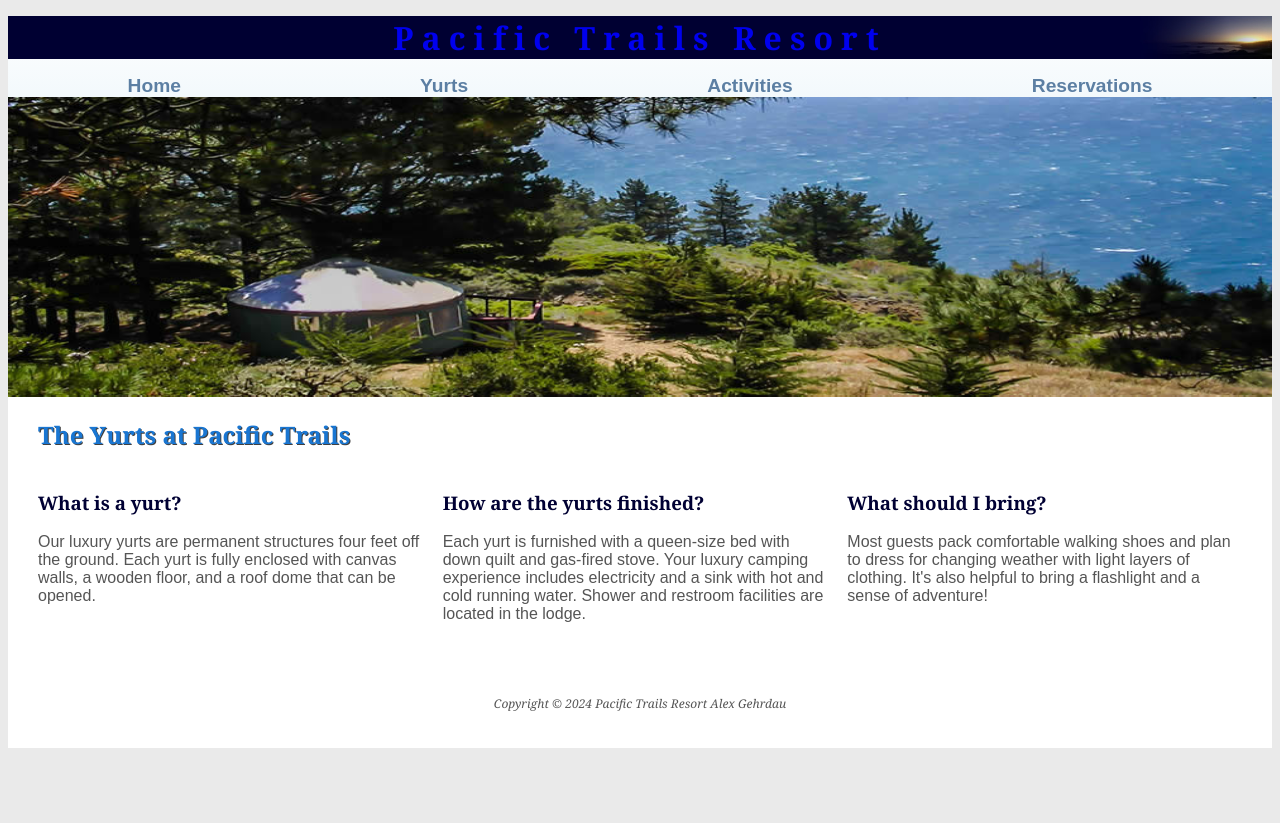
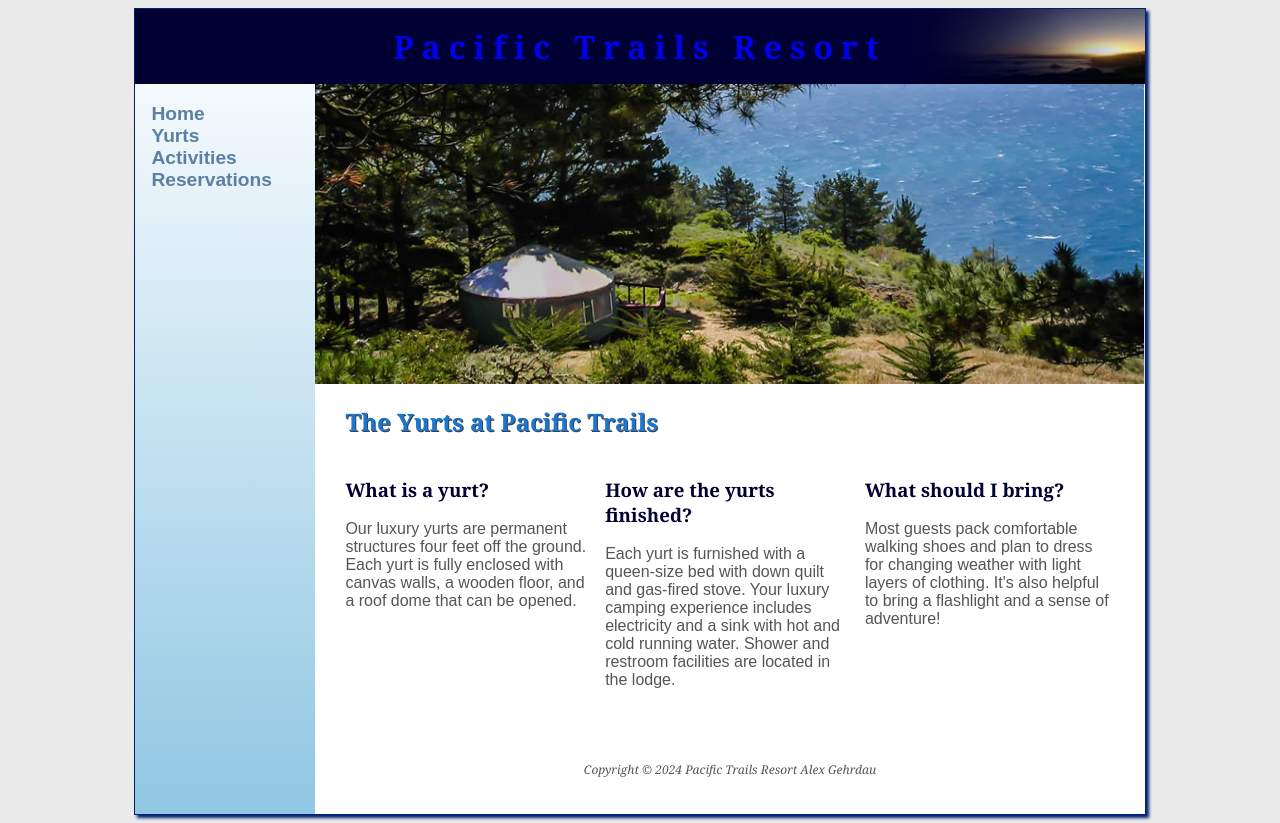
Before and after one commit to AlestineG/webd152, a plain HTML site: page chapter8/ch8pacific/yurts.html in a window 1280 px wide. Before the commit the page ends 800 px from the top, so only its background shows below. Drawn offline with Linux system fonts and the light colour scheme.

Commit message:
Update pacific.css

```diff
--- a/chapter8/ch8pacific/pacific.css
+++ b/chapter8/ch8pacific/pacific.css
@@ -2,29 +2,30 @@
     box-sizing: border-box; /* bxbb */
 }
 body {
-    background-color: #eaeaea; /* bgc#90c7e3 */
-    color: #555;  /*c#fff*/
+    background-color: #eaeaea; /* bgc#EAEAEA */
+    color: #555;  /*c#555*/
     font-family: Arial, "Helvetica Neue", Helvetica, sans-serif; /* ffa */
 }
 #wrapper {
     background-color: #90c7e3; /* bgc#90c7e3 */
-    background-image: linear-gradient(to bottom, #fff, #90c7e3);
+    background-image: linear-gradient(to bottom, #fff, #90c7e3); /* bgi */
 }
 header {
-    background-color: #000032; /* bgc#002171 */
+    background-color: #000032; /* bgc#000032 */
     background-image: url(images/sunset.jpg); /* bgi */
     background-position: right; /* bgdp */
     background-repeat: no-repeat; /*bgr */
     background-size: contain; /* bgz */
     color: #fff; /* c#fff */
-    /* height: 120px; h60 */
-    /* padding-top: 30px; pt15 */
+    /* height: 120px; h120 */
+    /* padding-top: 30px; pt30 */
    text-align: center;  /* tac */
 }
 header a {
     text-decoration: none; /* tdn */
 }
-header a:link header a:visited {
+header a:link
+header a:visited {
     color: #fff; /* c#fff */
 }
 header a:hover {
@@ -36,14 +37,14 @@ nav {
     padding: 0;  /* p0*/
     text-align: center; /* tac */
 }
-nav li {
-    border-bottom: 1px solid #002171;  /* bdb1-sol-#002171 */
-}
 nav ul {
     font-size: 1.2em; /* fz1.2em */
     list-style-type: none; /* listn */
     margin: 0; /* m0 */
     padding-left: 0; /* pl0 */
+}
+nav li {
+    border-bottom: 1px solid #002171;  /* bdb-solid-#002171 */
 }
 nav a {
     text-decoration: none; /* txd */
@@ -63,15 +64,17 @@ main {
     display: block;  /* db */
     overflow: auto; /* ova */
 }
-
 h1 {
     /* font-size: 3em; fz3em */
     letter-spacing: 0.25em; /* lts.25em */
     margin-bottom: 0.5em; /* mb0.5em */
     margin-top: 0.5em; /* mt0.5em */
 }
-h1, h2, h3, footer {
-    font-family: Georgia, "Times New Roman", serif;
+h1,
+h2,
+h3,
+footer {
+    font-family: Georgia, "Times New Roman", serif; /* ^ */
 }
 h2 {
     color: #1976d2; /* cd#1976d2 */
@@ -99,25 +102,25 @@ footer{
 }
 #homehero {
     background-image: url(images/coast2.jpg); /*bgi */
-    background-repeat: no-repeat; /*brg*/
+    background-repeat: no-repeat; /* bgr */
     background-size: 100% 100%; /* bgz100%100% */
     height: 300px; /* h300 */
 }
 #yurthero {
     background-image: url(images/yurt.jpg); /*bgi */
-    background-repeat: no-repeat; /*brg*/
+    background-repeat: no-repeat; /*bgr*/
     background-size: 100% 100%; /* bgz100%100% */
     height: 300px; /* h300 */
 }
 #trailhero {
     background-image: url(images/trail.jpg); /*bgi */
-    background-repeat: no-repeat; /*brg*/
+    background-repeat: no-repeat; /*bgr*/
     background-size: 100% 100%; /* bgz100%100% */
     height: 300px; /* h300 */
 }
 @media (max-width: 420px) {
     header {
-        background-image: none;
+        background-image: none; /* bgin */
     }
 }
 @media (min-width: 600px) {
@@ -128,7 +131,7 @@ footer{
         justify-content: space-around; /* jc */
     }
     nav li {
-        border-bottom: none; /* bdbn */
+        border-bottom: none; /* bdb:n */
     }
     .flow {
         display: flex; /* df */
@@ -136,15 +139,15 @@ footer{
     }
     section {
         flex: 1; /* flex */
-        margin-right: 1em; /* mr1e */
+        margin-right: 1em; /* mr1em */
     }
 }
-@media (min-width: 1960px) {
+@media (min-width: 1024px) {
     #wrapper {
         margin: auto; /* m:a */
-        width: 80%;
+        width: 80%; /* w80% */
         border: 1px solid #002171; /* bd1-solid-#002171 */
-        box-shadow: 3px 3px 3px #002171; /* bsw */
+        box-shadow: 3px 3px 3px #002171; /* bxsd */
     }
     nav{
         text-align: left; /* ta:l */
@@ -152,26 +155,32 @@ footer{
     }
     @supports (display: grid) {
         nav ul {
-            flex-direction: column;
-            padding-top: 1em;
+            flex-direction: column; /* flex-direction-column */
+            padding-top: 1em; /* pt1em */
         }
         .hero {
-            grid-area: hero; }
+            grid-area: hero;
+        }
         header {
-            grid-area: header;}
+            grid-area: header;
+        }
         nav {
-            grid-area: nav;}
+            grid-area: nav;
+        }
         main {
-             grid-area: main;}
+             grid-area: main;
+            }
         footer {
-            grid-area: footer;}
+            grid-area: footer;
+        }
         #wrapper {
         display: grid;
         grid-template:
-        "header-header"
-        "nav-hero"
-        "nav-main"
-        "nav-footer"
-        / 180px 1fr; }
+        "header header"
+        "nav hero"
+        "nav main"
+        "nav footer"
+        / 180px 1fr;
     }
+   }
   }
```
